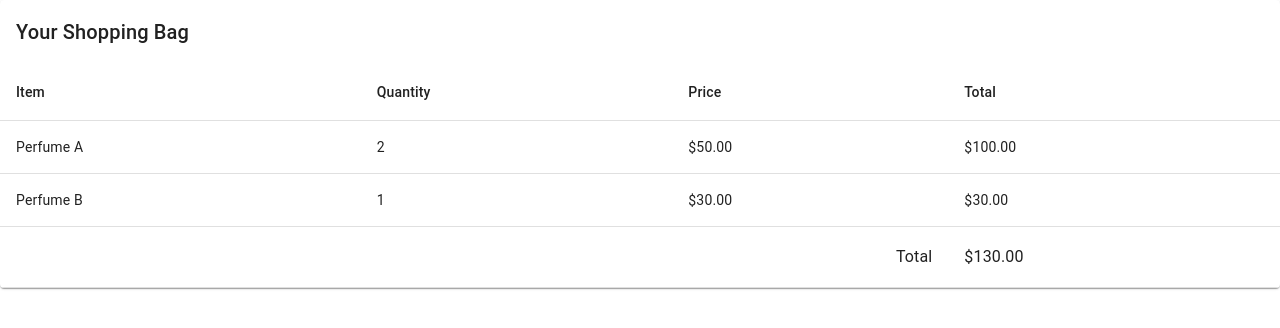
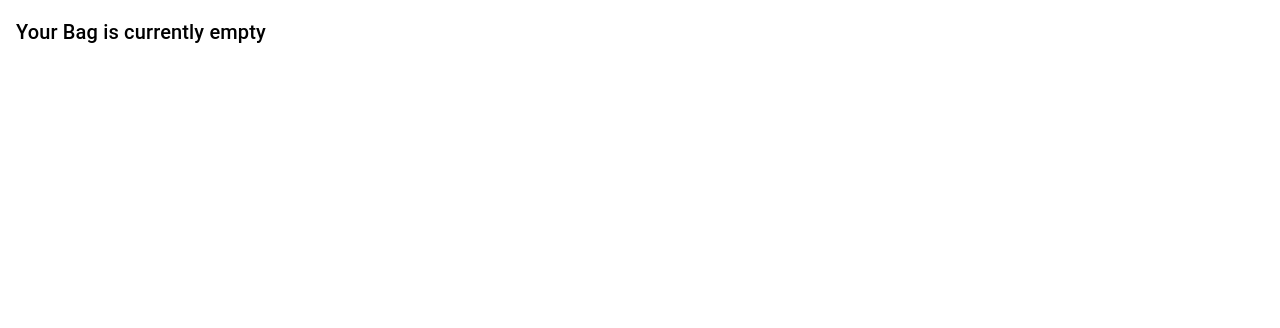
Before and after one commit to turkiasma/ecommerce-parfum, a React (Create React App) app in the folder frontend/: page /Bag in a window 1280 px wide. Shown: the top 328 px of the page. Built offline with nearby package versions, Linux system fonts and the light colour scheme.

Commit message:
changes bag component

```diff
--- a/frontend/package.json
+++ b/frontend/package.json
@@ -16,14 +16,14 @@
     "react-dom": "^18.3.1",
     "react-icons": "^5.3.0",
     "react-router-dom": "^6.28.0",
-    "react-scripts": "5.0.1",
+    "react-scripts": "^5.0.1",
     "react-slick": "^0.30.2",
     "slick-carousel": "^1.8.1",
     "styled-components": "^6.1.13",
     "web-vitals": "^2.1.4"
   },
   "scripts": {
-    "start": "react-scripts start",
+    "start": " WATCHPACK_POLLING=true react-scripts start",
     "build": "react-scripts build",
     "test": "react-scripts test",
     "eject": "react-scripts eject"
--- a/frontend/src/Components/UserUI/Bag.js
+++ b/frontend/src/Components/UserUI/Bag.js
@@ -1,30 +1,89 @@
-import React from 'react';
-import { Table, TableBody, TableCell, TableContainer, TableHead, TableRow, Paper, Typography } from '@mui/material';
+import React, { useState } from "react";
+import {
+  Table,
+  TableBody,
+  TableCell,
+  TableContainer,
+  TableHead,
+  TableRow,
+  Paper,
+  Typography,
+  IconButton,
+  Button,
+} from "@mui/material";
+import DeleteIcon from "@mui/icons-material/Delete";
+import AddIcon from "@mui/icons-material/Add";
+import RemoveIcon from "@mui/icons-material/Remove";
 
-const Bag = ({ items }) => {
+const Bag = ({ initialItems = [] }) => {
+  const [items, setItems] = useState(initialItems);
+
+  // Function to handle quantity increment
+  const handleIncreaseQuantity = (index) => {
+    const updatedItems = [...items];
+    updatedItems[index].quantity += 1;
+    setItems(updatedItems);
+  };
+
+  // Function to handle quantity decrement
+  const handleDecreaseQuantity = (index) => {
+    const updatedItems = [...items];
+    if (updatedItems[index].quantity > 1) {
+      updatedItems[index].quantity -= 1;
+      setItems(updatedItems);
+    }
+  };
+
+  // Function to handle item deletion
+  const handleDeleteItem = (index) => {
+    const updatedItems = items.filter((_, i) => i !== index);
+    setItems(updatedItems);
+  };
+
+  // Function to handle cancel button
+  const handleCancel = () => {
+    setItems([]);
+  };
+
   const total = items.reduce((sum, item) => sum + item.price * item.quantity, 0);
 
   return (
+    <div>
+      {items.length > 0 ? (
         <TableContainer component={Paper}>
-      <Typography variant="h6" sx={{ padding: '16px' }}>
+          <Typography variant="h6" sx={{ padding: "16px" }}>
             Your Shopping Bag
           </Typography>
           <Table>
             <TableHead>
               <TableRow>
-            <TableCell>Item</TableCell>
+                <TableCell>Products</TableCell>
                 <TableCell>Quantity</TableCell>
                 <TableCell>Price</TableCell>
-            <TableCell>Total</TableCell>
+                <TableCell>Actions</TableCell>
               </TableRow>
             </TableHead>
             <TableBody>
               {items.map((item, index) => (
                 <TableRow key={index}>
                   <TableCell>{item.name}</TableCell>
-              <TableCell>{item.quantity}</TableCell>
-              <TableCell>${item.price.toFixed(2)}</TableCell>
+                  <TableCell>
+                    <div style={{ display: "flex", alignItems: "center" }}>
+                      <IconButton onClick={() => handleDecreaseQuantity(index)}>
+                        <RemoveIcon />
+                      </IconButton>
+                      {item.quantity}
+                      <IconButton onClick={() => handleIncreaseQuantity(index)}>
+                        <AddIcon />
+                      </IconButton>
+                    </div>
+                  </TableCell>
                   <TableCell>${(item.price * item.quantity).toFixed(2)}</TableCell>
+                  <TableCell>
+                    <IconButton onClick={() => handleDeleteItem(index)}>
+                      <DeleteIcon />
+                    </IconButton>
+                  </TableCell>
                 </TableRow>
               ))}
               <TableRow>
@@ -38,6 +97,27 @@ const Bag = ({ items }) => {
             </TableBody>
           </Table>
         </TableContainer>
+      ) : (
+        <Typography variant="h6" sx={{ padding: "16px" }}>
+          Your Bag is currently empty
+        </Typography>
+      )}
+      {items.length > 0 && (
+        <div style={{ display: "flex", justifyContent: "flex-end", marginTop: "16px" }}>
+          <Button
+            variant="outlined"
+            color="secondary"
+            onClick={handleCancel}
+            style={{ marginRight: "8px" }}
+          >
+            Cancel
+          </Button>
+          <Button variant="contained" color="primary">
+            Confirm
+          </Button>
+        </div>
+      )}
+    </div>
   );
 };
 
```
Also changed, not shown: 1 other file (tests, documents, lock files or other folders). Lines whose indentation alone changed are shown as unchanged.
